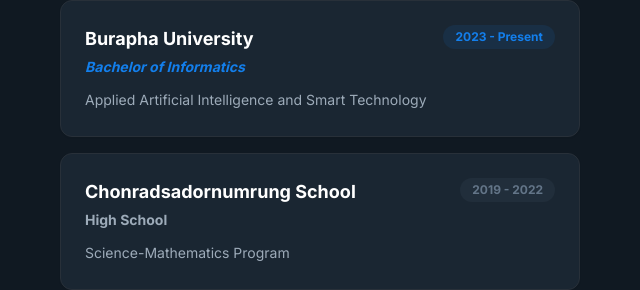
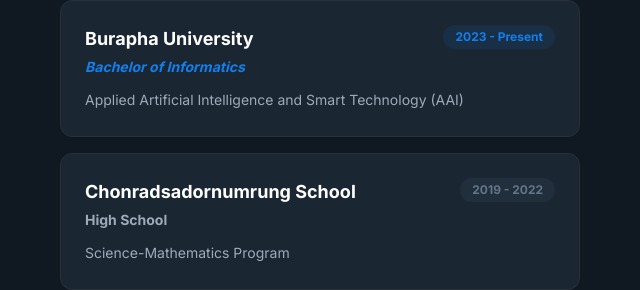
Before and after one commit to YadaSarakoon/portfolio, a plain HTML site: page index.html in a window 1280 px wide. Shown: the part 718-1008 px from the top of the page, 12-652 px from the left. Drawn offline with nearby package versions, Linux system fonts and the light colour scheme.

Commit message:
Update text to include abbreviation for AAI

```diff
--- a/index.html
+++ b/index.html
@@ -97,7 +97,7 @@
                                     <span class="text-xs font-bold py-1 px-3 rounded-full bg-primary/10 text-primary">2023 - Present</span>
                                 </div>
                                 <p class="text-[#637588] dark:text-[#9dabb9] text-sm leading-relaxed max-w-3xl">
-                                    Applied Artificial Intelligence and Smart Technology
+                                    Applied Artificial Intelligence and Smart Technology (AAI)
                                 </p>
                             </div>
                             <div class="flex flex-col gap-3 p-6 rounded-xl bg-white dark:bg-[#1a2632] border border-[#e5e7eb] dark:border-[#283039] shadow-sm">
```
